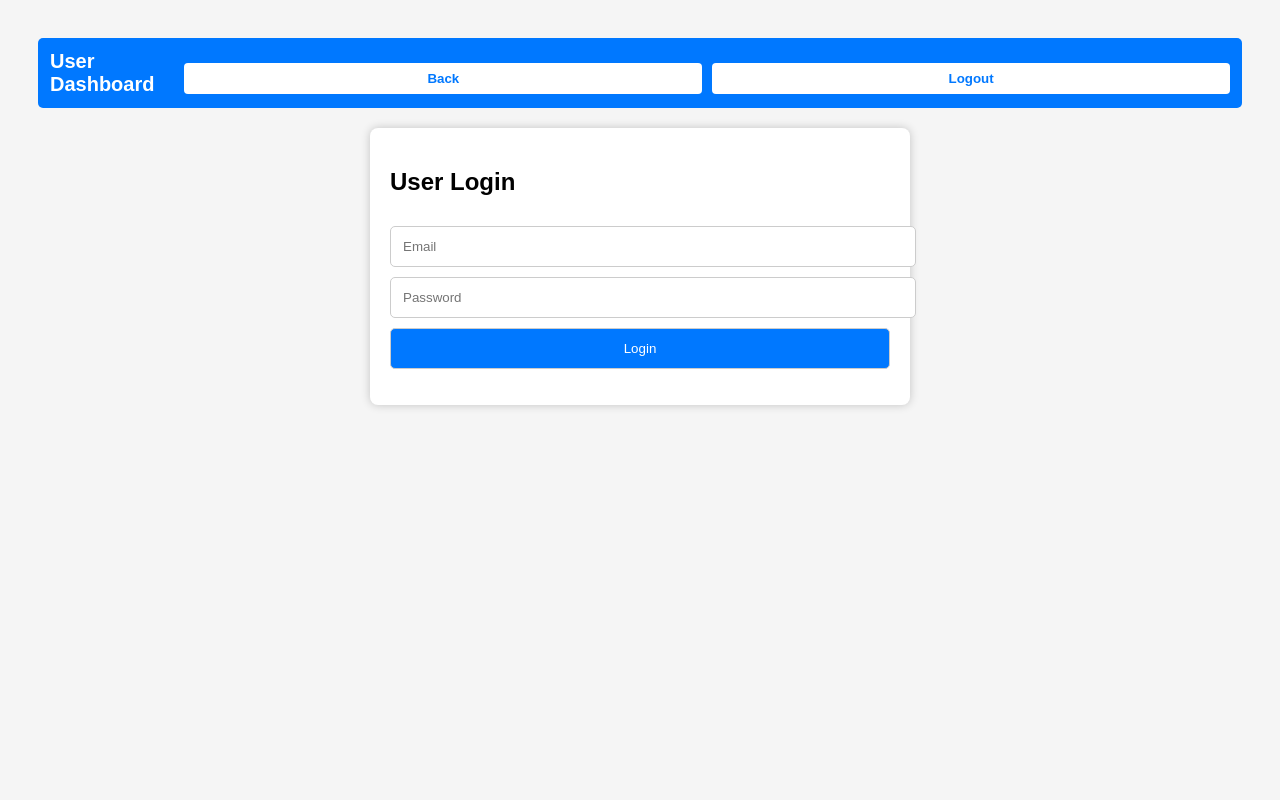
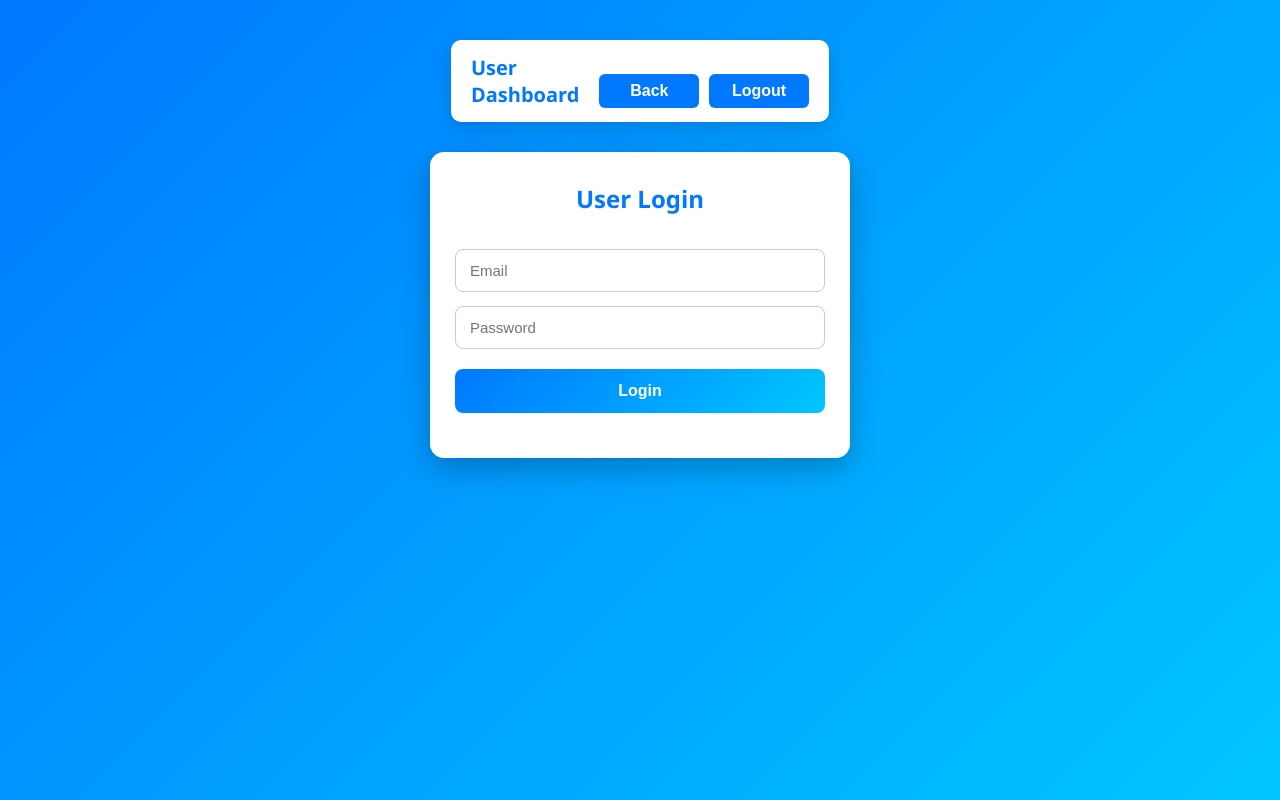
Before and after one commit to mouni8688/PassportApplication, a website: page public/login.html in a window 1280 px wide. Drawn offline with Linux system fonts and the light colour scheme.

Commit message:
updating ui

```diff
--- a/public/styles.css
+++ b/public/styles.css
@@ -1,45 +1,33 @@
-body {
-    font-family: Arial, sans-serif;
-    background: #f5f5f5;
-    padding: 30px;
+/* RESET */
+* {
+    box-sizing: border-box;
+    margin: 0;
+    padding: 0;
 }
 
-.container {
-    max-width: 500px;
-    margin: auto;
-    background: #fff;
-    padding: 20px;
-    border-radius: 8px;
-    box-shadow: 0 0 10px rgba(0,0,0,0.2);
+/* PAGE */
+body {
+    font-family: "Segoe UI", Tahoma, sans-serif;
+    background: linear-gradient(135deg, #0078ff, #00c6ff);
+    min-height: 100vh;
+    display: flex;
+    flex-direction: column;
+    align-items: center;
+    padding: 40px 15px;
 }
 
-input, select, button {
+/* HEADER */
+.header-container {
     width: 100%;
-    padding: 12px;
-    margin-top: 10px;
-    border-radius: 5px;
-    border: 1px solid #ccc;
-}
-
-button {
-    background: #0078ff;
-    color: white;
-    cursor: pointer;
-}
-
-button:hover {
-    background: #005fcc;
-}
-
-.header-container {
-    background: #0078ff;
-    padding: 12px;
-    color: white;
+    max-width: 900px;
+    background: #ffffff;
+    color: #0078ff;
+    padding: 14px 20px;
+    border-radius: 10px;
     display: flex;
-    justify-content: space-between;
     align-items: center;
-    border-radius: 5px;
-    margin-bottom: 20px;
+    margin-bottom: 30px;
+    box-shadow: 0 6px 18px rgba(0,0,0,0.15);
 }
 
 .header-title {
@@ -48,22 +36,111 @@ button:hover {
 }
 
 .header-user {
-    font-size: 16px;
-    margin-right: auto;
     margin-left: 20px;
+    font-size: 15px;
+    color: #333;
 }
 
-.logout-btn, .back-btn {
-    background: #fff;
-    color: #0078ff;
+.logout-btn,
+.back-btn {
+    margin-left: auto;
+    background: #0078ff;
+    color: white;
     border: none;
-    padding: 8px 12px;
-    margin-left: 10px;
-    border-radius: 4px;
+    padding: 8px 14px;
+    border-radius: 6px;
     cursor: pointer;
-    font-weight: bold;
+    font-weight: 600;
 }
 
-.logout-btn:hover, .back-btn:hover {
-    background: #e5e5e5;
+.back-btn {
+    margin-right: 10px;
 }
+
+.logout-btn:hover,
+.back-btn:hover {
+    background: #005fcc;
+}
+
+/* CARD */
+.container {
+    width: 100%;
+    max-width: 420px;
+    background: #ffffff;
+    padding: 30px 25px;
+    border-radius: 14px;
+    box-shadow: 0 10px 30px rgba(0,0,0,0.25);
+    animation: fadeIn 0.6s ease;
+}
+
+/* TITLE */
+.container h2 {
+    text-align: center;
+    margin-bottom: 20px;
+    color: #0078ff;
+}
+
+/* INPUTS */
+input, select {
+    width: 100%;
+    padding: 12px 14px;
+    margin-top: 14px;
+    border-radius: 8px;
+    border: 1px solid #ccc;
+    font-size: 15px;
+    transition: border 0.3s, box-shadow 0.3s;
+}
+
+input:focus,
+select:focus {
+    outline: none;
+    border-color: #0078ff;
+    box-shadow: 0 0 6px rgba(0,120,255,0.4);
+}
+
+/* BUTTON */
+button {
+    width: 100%;
+    margin-top: 20px;
+    padding: 13px;
+    background: linear-gradient(135deg, #0078ff, #00c6ff);
+    color: white;
+    border: none;
+    border-radius: 8px;
+    font-size: 16px;
+    font-weight: bold;
+    cursor: pointer;
+    transition: transform 0.2s, box-shadow 0.2s;
+}
+
+button:hover {
+    transform: translateY(-1px);
+    box-shadow: 0 8px 16px rgba(0,0,0,0.2);
+}
+
+/* MESSAGE */
+#msg {
+    margin-top: 15px;
+    text-align: center;
+    font-weight: 600;
+    color: #333;
+}
+
+/* ANIMATION */
+@keyframes fadeIn {
+    from {
+        opacity: 0;
+        transform: translateY(10px);
+    }
+    to {
+        opacity: 1;
+        transform: translateY(0);
+    }
+}
+
+/* MOBILE */
+@media (max-width: 500px) {
+    .container {
+        padding: 25px 20px;
+    }
+}
```
